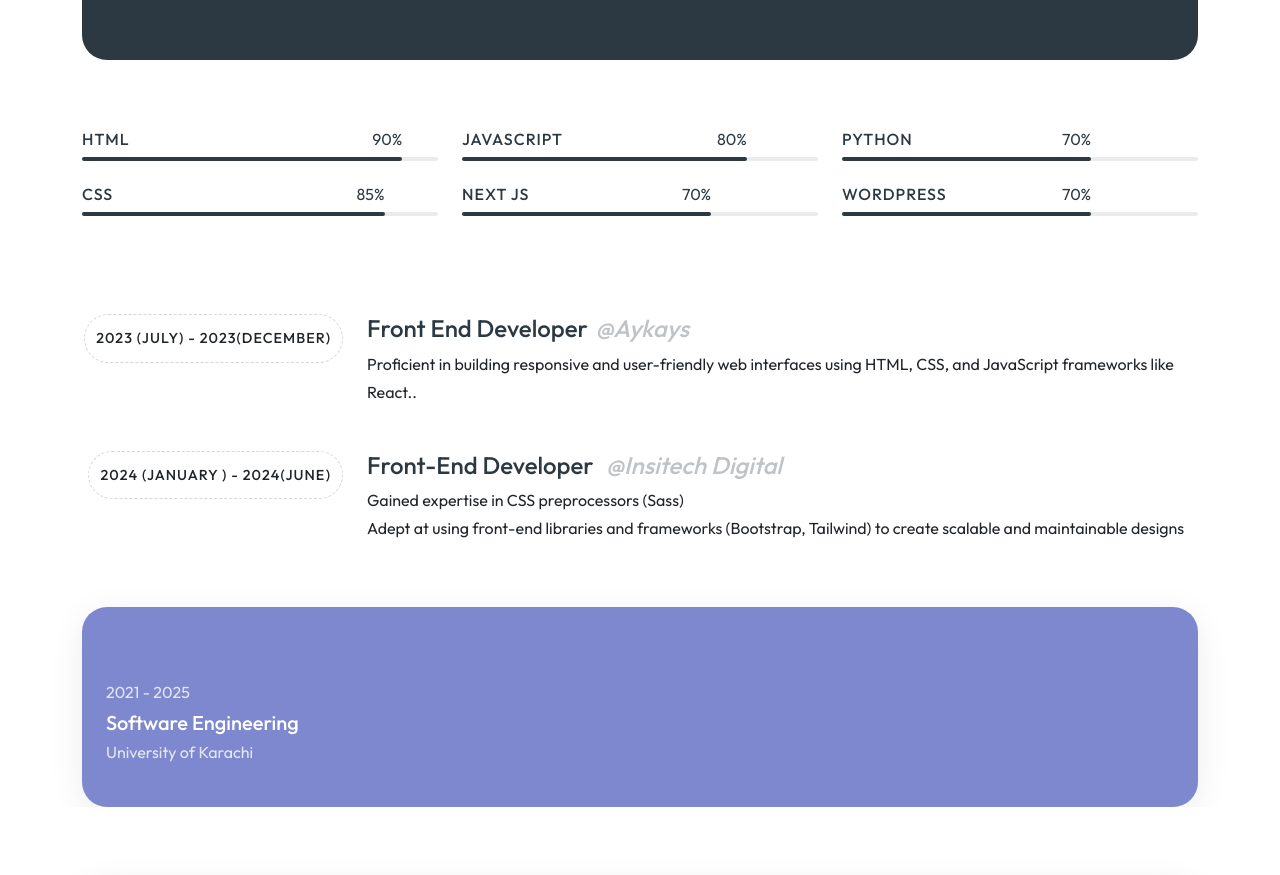
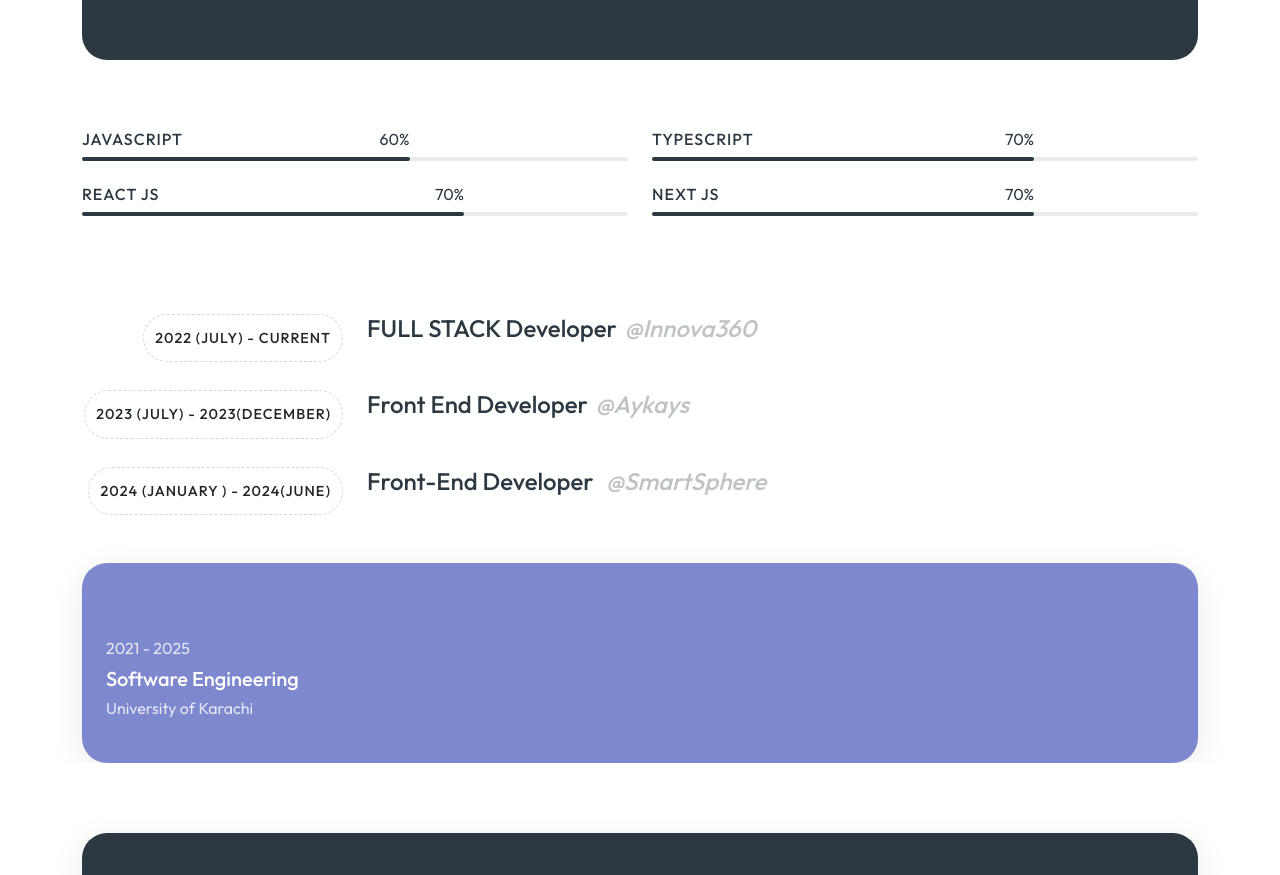
Before and after one commit to MuhammadHuzaif607/Portfolio, a Next.js app: page / in a window 1280 px wide. Shown: the part 1600-2475 px from the top of the page. Built offline with nearby package versions, Linux system fonts and the light colour scheme.

Commit message:
Refactor code structure for improved readability and maintainability

```diff
--- a/src/app/page.js
+++ b/src/app/page.js
@@ -8,7 +8,7 @@ export default function Home() {
           <div className="row g-4 g-xxl-5">
             <div className="col-12">
               <h1 className="display-3 fw-medium">
-                Hi, I&apos;m Huzaif, a passionate MERN Developer. I craft
+                Hi, I&apos;m Huzaif, a passionate Full Stack Developer. I craft
                 responsive, user-friendly websites that bring designs to life.
               </h1>
               <div className="hire-status mt-3">
@@ -206,43 +206,21 @@ export default function Home() {
       <section className="section-spacing pb-0">
         <div className="container">
           <div className="row g-4">
-            <div className="col-12 col-lg-4">
-              <div className="progress-box">
-                <div className="h6 font-small uppercase fw-medium">HTML</div>
-                <div className="animated-progress">
-                  <div
-                    data-progress="90"
-                    style={{ width: ' 90%' }}
-                    className="progress-show"
-                  ></div>
-                </div>
-              </div>
-              <div className="progress-box mt-4">
-                <div className="h6 font-small uppercase fw-medium">CSS</div>
-                <div className="animated-progress">
-                  <div
-                    data-progress="85"
-                    style={{ width: ' 85%' }}
-                    className="progress-show"
-                  ></div>
-                </div>
-              </div>
-            </div>
-            <div className="col-12 col-lg-4">
+            <div className="col-12 col-lg-6">
               <div className="progress-box">
                 <div className="h6 font-small uppercase fw-medium">
                   Javascript
                 </div>
                 <div className="animated-progress">
                   <div
-                    data-progress="80"
-                    style={{ width: ' 80%' }}
+                    data-progress="60"
+                    style={{ width: ' 60%' }}
                     className="progress-show"
                   ></div>
                 </div>
               </div>
               <div className="progress-box mt-4">
-                <div className="h6 font-small uppercase fw-medium">Next Js</div>
+                <div className="h6 font-small uppercase fw-medium">React Js</div>
                 <div className="animated-progress">
                   <div
                     data-progress="70"
@@ -252,9 +230,9 @@ export default function Home() {
                 </div>
               </div>
             </div>
-            <div className="col-12 col-lg-4">
+            <div className="col-12 col-lg-6">
               <div className="progress-box">
-                <div className="h6 font-small uppercase fw-medium">Python</div>
+                <div className="h6 font-small uppercase fw-medium">Typescript</div>
                 <div className="animated-progress">
                   <div
                     data-progress="70"
@@ -265,7 +243,7 @@ export default function Home() {
               </div>
               <div className="progress-box mt-4">
                 <div className="h6 font-small uppercase fw-medium">
-                  Wordpress
+                  Next JS
                 </div>
                 <div className="animated-progress">
                   <div
@@ -283,25 +261,24 @@ export default function Home() {
         <div className="container">
           <div className="row g-5">
             <div className="col-12 col-xxl-8">
-              {/* <div className="row g-2 g-lg-4 mt-3 mt-lg-1">
+              <div className="row g-2 g-lg-4 mt-3 mt-lg-1">
                 <div className="col-12 col-lg-3 text-lg-end">
                   <div className="dashed-box font-small font-family-secondary fw-medium uppercase">
-                    2022 (Jan) - 2022(Dec)
+                    2022 (JULY) - Current
                   </div>
                 </div>
                 <div className="col-12 col-lg-9">
                   <h4>
-                    Front End Developer
+                    FULL STACK Developer
                     <span className="fst-italic fw-medium text-lighter-30 ps-2">
-                      @TechnoTies
+                      @Innova360
                     </span>
                   </h4>
                   <p>
-                    Learned many things like HTML,CSS ,Javascript, Jquery and
-                    Bootstrap and utilize in projects task
+
                   </p>
                 </div>
-              </div> */}
+              </div>
               <div className="row g-2 g-lg-4 mt-3 mt-lg-1">
                 <div className="col-12 col-lg-3 text-lg-end">
                   <div className="dashed-box font-small font-family-secondary fw-medium uppercase">
@@ -315,11 +292,11 @@ export default function Home() {
                       @Aykays
                     </span>
                   </h4>
-                  <p>
+                  {/* <p>
                     Proficient in building responsive and user-friendly web
                     interfaces using HTML, CSS, and JavaScript frameworks like
                     React..
-                  </p>
+                  </p> */}
                 </div>
               </div>
               <div className="row g-2 g-lg-4 mt-3 mt-lg-1">
@@ -332,16 +309,16 @@ export default function Home() {
                   <h4>
                     Front-End Developer{' '}
                     <span className="fst-italic fw-medium text-lighter-30 ps-2">
-                      @Insitech Digital
+                      @SmartSphere
                     </span>
                   </h4>
-                  <p>
+                  {/* <p>
                     Gained expertise in CSS preprocessors (Sass)
                     <br />
                     Adept at using front-end libraries and frameworks
                     (Bootstrap, Tailwind) to create scalable and maintainable
                     designs
-                  </p>
+                  </p> */}
                 </div>
               </div>
             </div>
--- a/src/components/Portfolio.jsx
+++ b/src/components/Portfolio.jsx
@@ -2,7 +2,7 @@
 import useEmblaCarousel from 'embla-carousel-react';
 import Image from 'next/image';
 import { useCallback } from 'react';
-import JS from '../../public/JXS.webp';
+import Dr from '../../public/drivenforgrowth.png';
 import pix from '../../public/pixperfekt.webp';
 import myst from '../../public/mystry-msg.webp';
 
@@ -25,9 +25,9 @@ const Portfolio = () => {
             <div className="embla__container">
               {' '}
               <div className="embla__slide">
-                <a href="https://justinxshaw.com/">
+                <a href="https://drivenforgrowth.co/">
                   <Image
-                    src={JS}
+                    src={Dr}
                     alt="Your image description"
                     layout="responsive"
                     width={16}
```
Also changed, not shown: public/drivenforgrowth.png (added).
